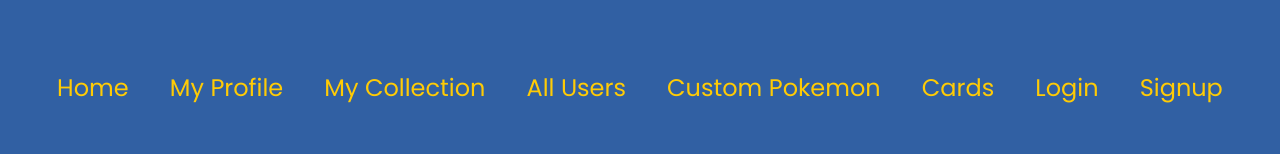
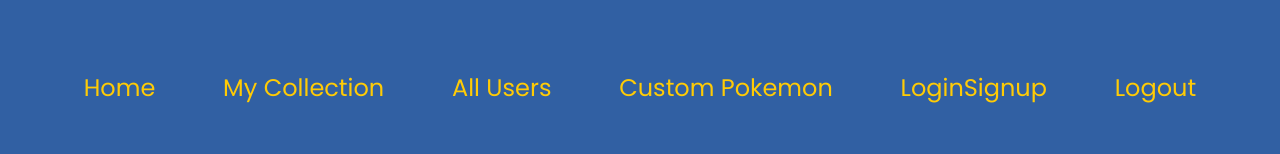
Before and after one commit to Neilly28/poke, a React (Create React App) app in the folder client/: page / in a window 1280 px wide. Shown: the top 154 px of the page. Built offline with nearby package versions, Linux system fonts and the light colour scheme; no server answers.

Commit message:
add logout hook

```diff
--- a/client/src/components/Navbar.jsx
+++ b/client/src/components/Navbar.jsx
@@ -1,20 +1,33 @@
 import React from "react";
 import { Link } from "react-router-dom";
 // import styles from "./Navbar.module.css"; // import the CSS Modules styles
+import useLogout from "../hooks/useLogout";
 
 const Navbar = () => {
+  const { logout } = useLogout();
+
+  const handleClick = () => {
+    logout();
+    console.log("LOGOUT WAS CLICKED!!");
+  };
+
   return (
     <nav className="text-[#ffcb05] bg-[#3160a3] text-2xl p-4 mt-10 flex justify-evenly items-center h-24 mx-auto sticky">
       <Link to="/" className="text3xl">
         Home
       </Link>
-      <Link to="profile">My Profile</Link>
+      {/* <Link to="profile">My Profile</Link> */}
       <Link to="collection">My Collection</Link>
       <Link to="users">All Users</Link>
       <Link to="custom">Custom Pokemon</Link>
-      <Link to="cards">Cards</Link>
-      <Link to="/login">Login</Link>
-      <Link to="/signup">Signup</Link>
+      {/* <Link to="cards">Cards</Link> */}
+      <div className="logsign">
+        <Link to="/login">Login</Link>
+        <Link to="/signup">Signup</Link>
+      </div>
+      <div className="logout">
+        <button onClick={handleClick}>Logout</button>
+      </div>
     </nav>
   );
 };
--- /dev/null
+++ b/client/src/hooks/useLogout.js
@@ -0,0 +1,18 @@
+import React from "react";
+import { useAuthContext } from "./useAuthContext";
+
+const useLogout = () => {
+  const { dispatch } = useAuthContext();
+
+  const logout = () => {
+    // remove user from storage
+    localStorage.removeItem("user");
+
+    // dispatch logout action
+    dispatch({ type: "LOGOUT" });
+  };
+
+  return { logout };
+};
+
+export default useLogout;
```
